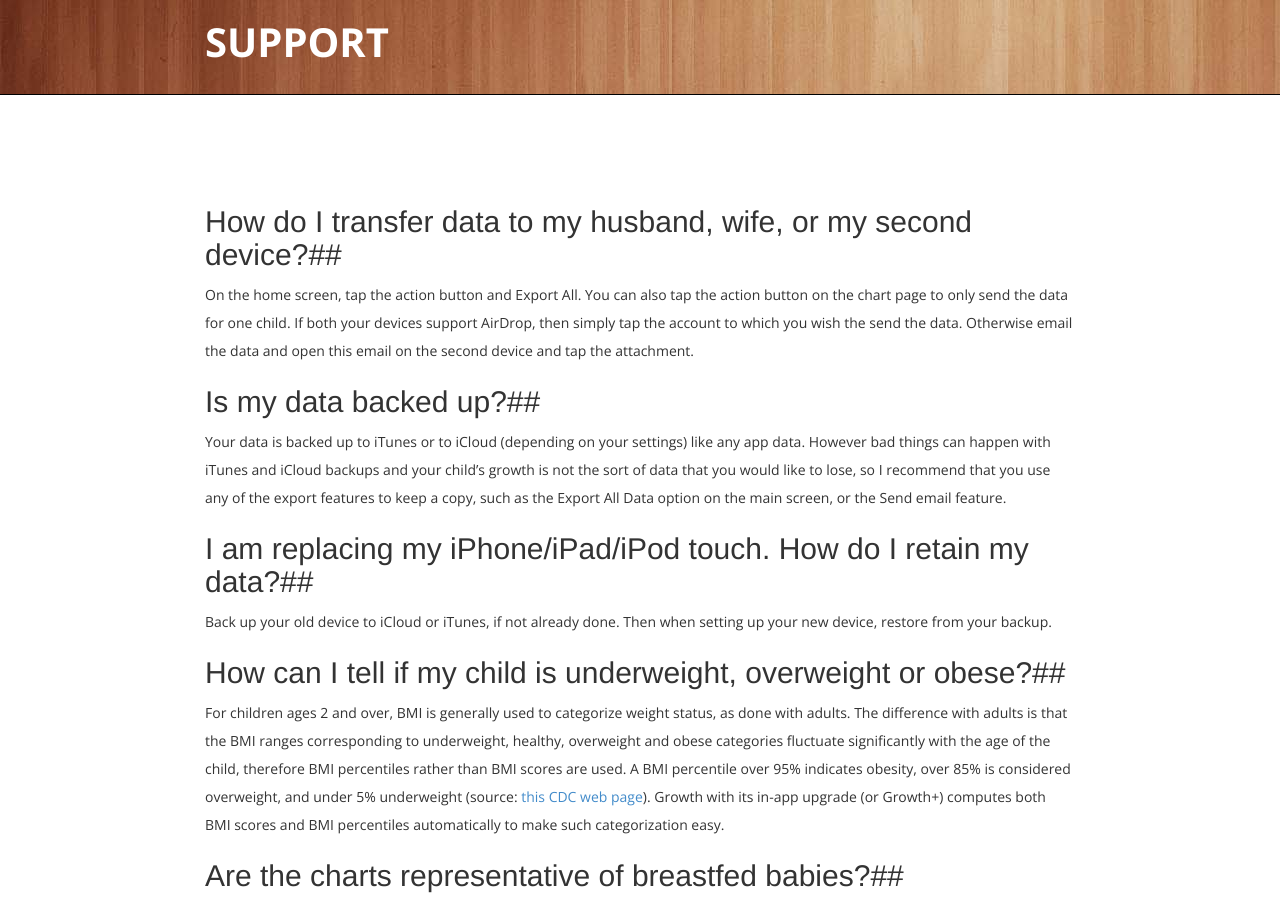
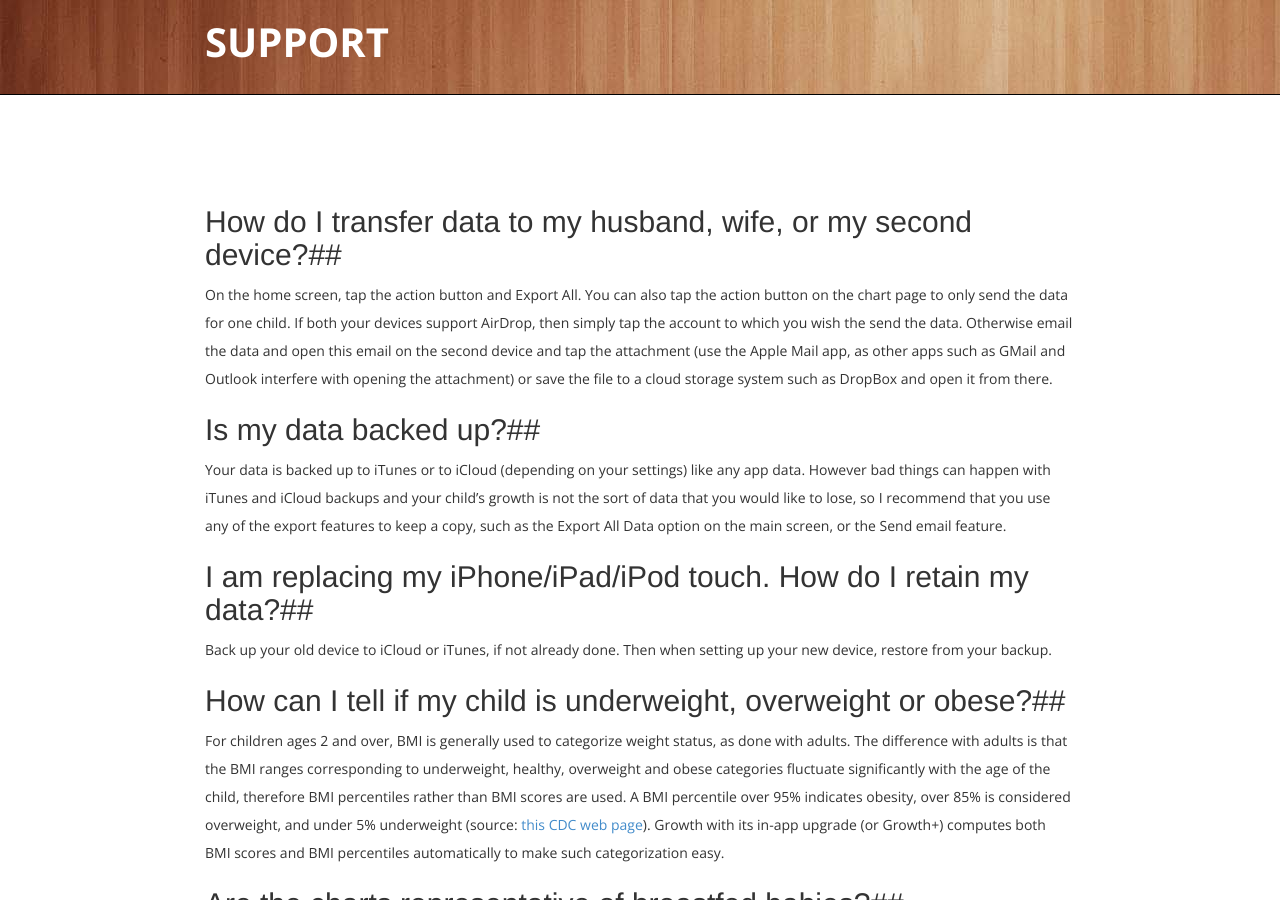
Before and after one commit to Clafou/growthapp.net, a Jekyll site: the page built from support/index.md, in a window 1280 px wide and 900 px high. Built offline with Jekyll 4.4.1, drawn with Linux system fonts in a browser that asks for light colours; nearby versions of some CDN libraries; some web fonts are replaced; library files that are not in the unit come from our copies; Markdown is read by kramdown in place of the engine named in the settings.

Commit message:
Added more detail on importing from email

```diff
--- a/support/index.md
+++ b/support/index.md
@@ -6,7 +6,7 @@ title: Support
 ##How do I transfer data to my husband, wife, or my second device?##
 
 On the home screen, tap the action button and Export All. You can also tap the action button on the chart page to only send the data for one child.
-If both your devices support AirDrop, then simply tap the account to which you wish the send the data. Otherwise email the data and open this email on the second device and tap the attachment.
+If both your devices support AirDrop, then simply tap the account to which you wish the send the data. Otherwise email the data and open this email on the second device and tap the attachment (use the Apple Mail app, as other apps such as GMail and Outlook interfere with opening the attachment) or save the file to a cloud storage system such as DropBox and open it from there.
 
 ##Is my data backed up?##
 
```
